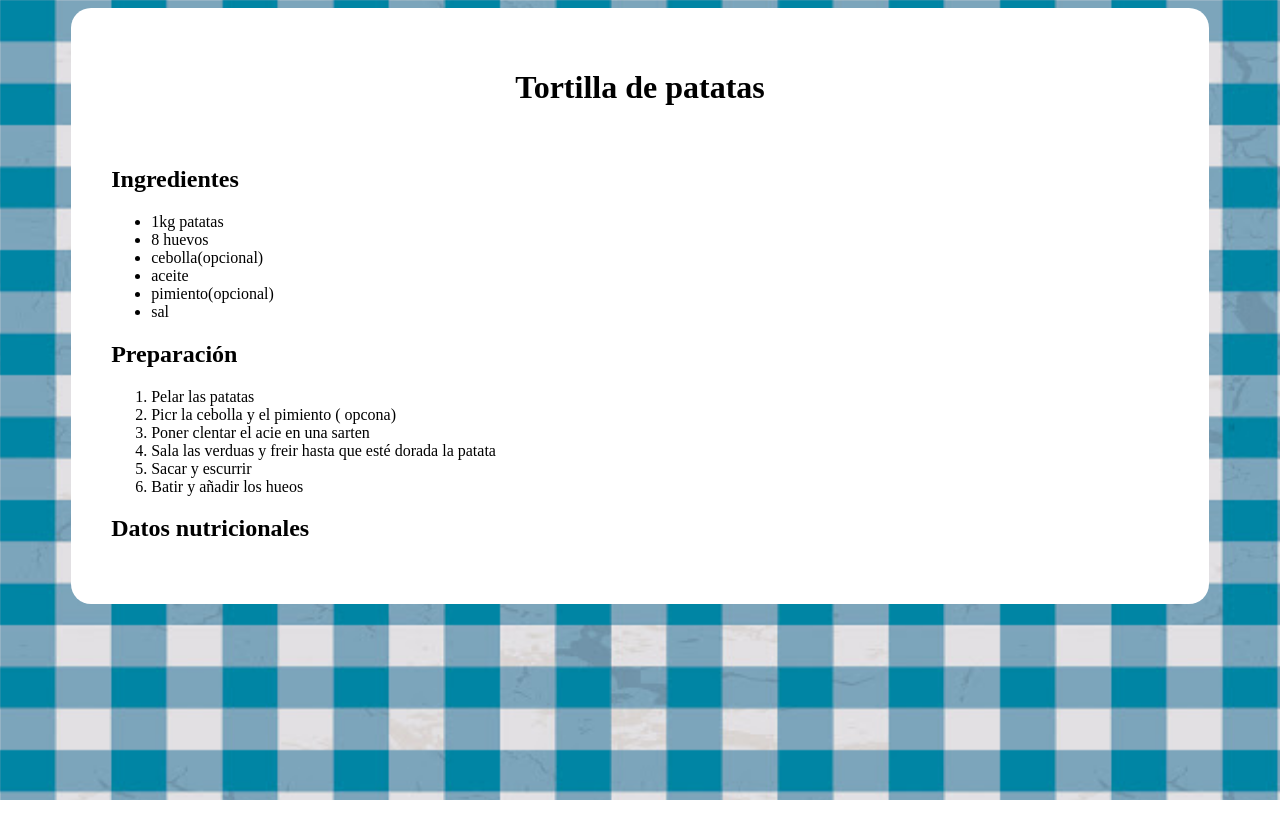
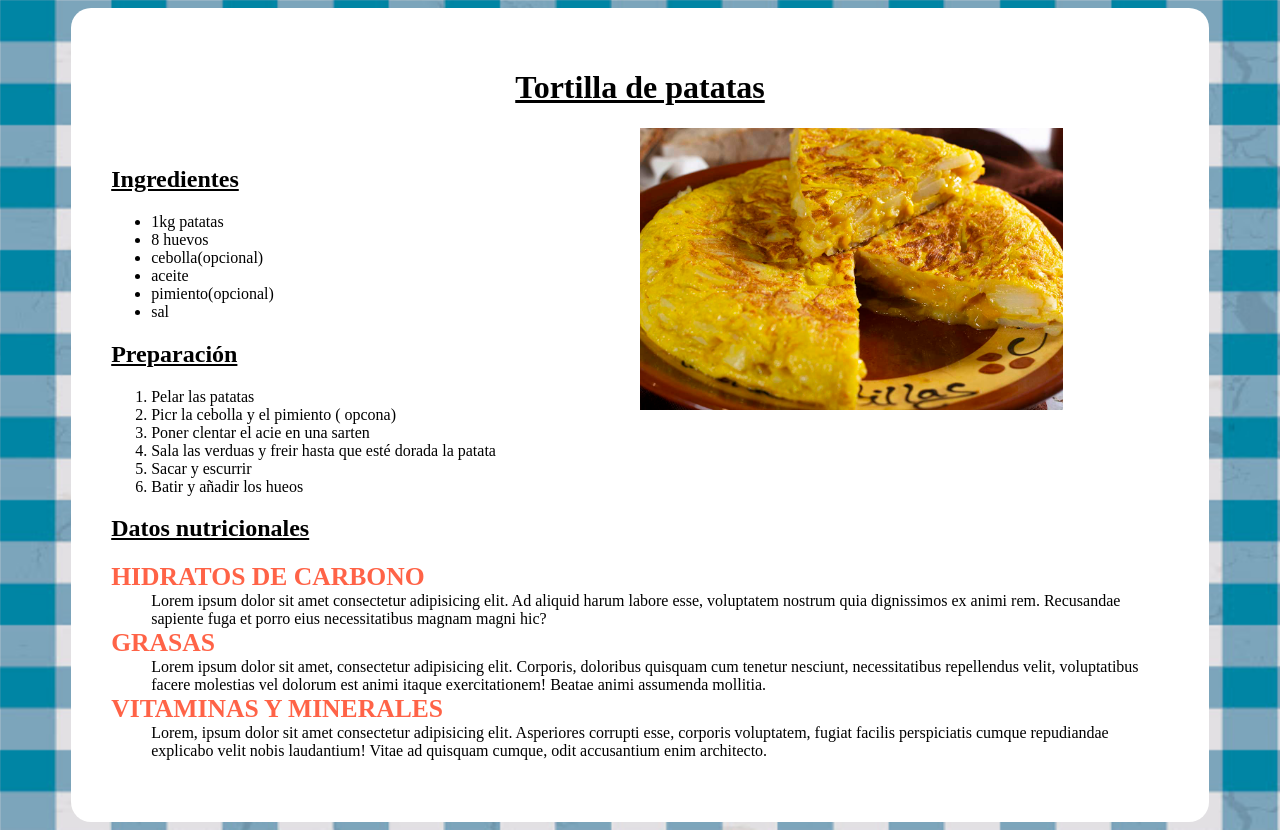
Before and after one commit to Jesus-GR/PoemasOtono, a plain HTML site: page index.html in a window 1280 px wide. Before the commit the page ends 800 px from the top, so only its background shows below. Drawn offline with Linux system fonts and the light colour scheme.

Commit message:
Actualizacion

```diff
--- a/estilo/estilo.css
+++ b/estilo/estilo.css
@@ -9,6 +9,32 @@ body{background-image: url(../imagenes/pattern\ tablecoat.jpg);   /* body{bgc} *
     margin: auto;
     box-sizing: border-box;  /*Cualquier padding se toma dentro del tamaño especificado. No se añade al ancho*/
     padding: 40px;
-    border-radius: 20px;}
+    border-radius: 20px;
+    box-shadow: 100px;}
 
-    h1{text-align: center;s}
+    h1{text-align: center;
+    text-decoration: underline;}
+
+h2{text-decoration: underline;}
+dt{text-transform: uppercase;
+    font-weight: bold;
+    font-size: 2vw; /*Para el tama;o relativo de fuente usar vw*/
+color: tomato;}
+#tortilla{
+    width: 40%;
+    float: right;                     /*El float es para poner imagenes dejando texto al lado*/
+    margin-right: 10%;
+}
+
+/************Media Query ***********************/
+@media only screen and (max-width: 800px){
+    #tortilla{
+        width: 80%;
+    }
+    dt{text-align: center;}
+    #container{width: 100%;}
+}
+
+@media only screen and (max-width:1000px ){
+    dt{font-size:1.5em ;}
+}
--- a/index.html
+++ b/index.html
@@ -10,6 +10,7 @@
 <body>
     <div id="container">
         <h1>Tortilla de patatas</h1>
+        <img id="tortilla" src="imagenes/tortilla-española.jpg" alt="">
         <img src="imagen.jpg" alt="">      <!--img[src=imagen$,jpg]*5 -->
         <img src="imagen.jpg" alt="">
         <img src="imagen.jpg" alt="">
@@ -35,6 +36,16 @@
             <li>Batir y añadir los hueos</li>
         </ol>
         <h2>Datos nutricionales</h2>
+
+        <dl>
+            <dt id="id1">Hidratos de carbono</dt>                    <!--dl>(dt#id$+dd.clas)*5 Se le pone $ para que cada id sea distinto.-->
+            <dd class="clas">Lorem ipsum dolor sit amet consectetur adipisicing elit. Ad aliquid harum labore esse, voluptatem nostrum quia dignissimos ex animi rem. Recusandae sapiente fuga et porro eius necessitatibus magnam magni hic?</dd>
+            <dt id="id2">Grasas</dt>
+            <dd class="clas">Lorem ipsum dolor sit amet, consectetur adipisicing elit. Corporis, doloribus quisquam cum tenetur nesciunt, necessitatibus repellendus velit, voluptatibus facere molestias vel dolorum est animi itaque exercitationem! Beatae animi assumenda mollitia.</dd>
+            <dt id="id3">Vitaminas y minerales</dt>
+            <dd class="clas">Lorem, ipsum dolor sit amet consectetur adipisicing elit. Asperiores corrupti esse, corporis voluptatem, fugiat facilis perspiciatis cumque repudiandae explicabo velit nobis laudantium! Vitae ad quisquam cumque, odit accusantium enim architecto.</dd>
+
+        </dl>
         <h4></h4>
     </div>
 
```
Also changed, not shown: imagenes/tortilla-española.jpg (added).
